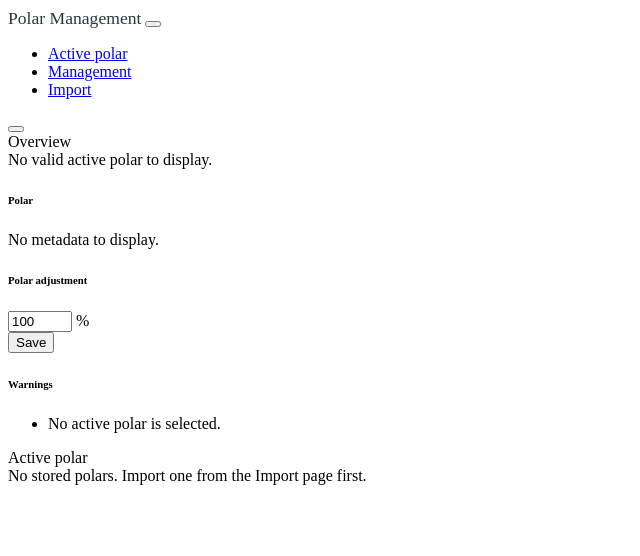
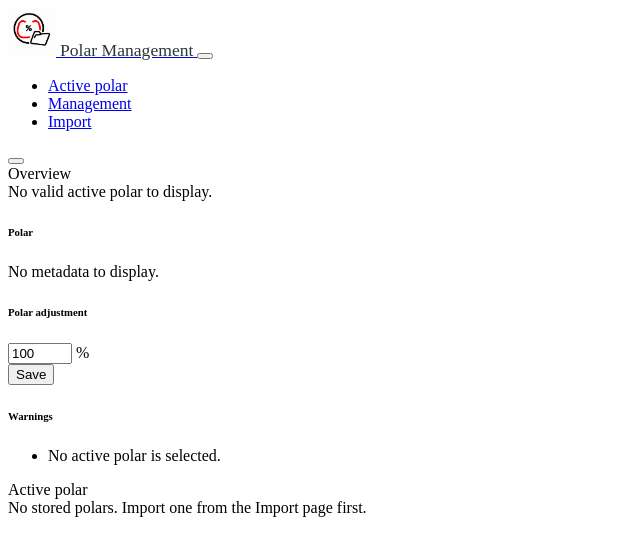
Before and after one commit to Asw1n/signalk-polar-management, a website: page public/index.html in a window 1280 px wide. Shown: the whole page, without its empty margins (0-640 px from the left). Drawn offline with Linux system fonts and the light colour scheme; no server answers.

Commit message:
fix: make polar management icon available in Signal K

```diff
--- a/package.json
+++ b/package.json
@@ -32,7 +32,7 @@
   "signalk-plugin-enabled-by-default": true,
   "signalk": {
     "displayName": "Polar Management",
-    "appIcon": "icon.png"
+    "appIcon": "./icon.png"
   },
   "dependencies": {
     "polar-format": "^1.0.0",
--- a/public/index.html
+++ b/public/index.html
@@ -58,7 +58,10 @@
 
   <header class="app-header navbar navbar-light bg-white">
     <div class="d-flex align-items-center">
-      <span class="app-title">Polar Management</span>
+      <a class="d-flex align-items-center gap-2 me-0 text-decoration-none" href="#">
+        <img src="icon.png" alt="Polar Management" style="height:48px;width:auto;">
+        <span class="app-title">Polar Management</span>
+      </a>
       <button class="navbar-toggler sidebar-toggler ms-2" type="button" id="sidebarToggler">
         <span class="navbar-toggler-icon"></span>
       </button>
```
Also changed, not shown: CHANGELOG.md, public/icon.png (added).
